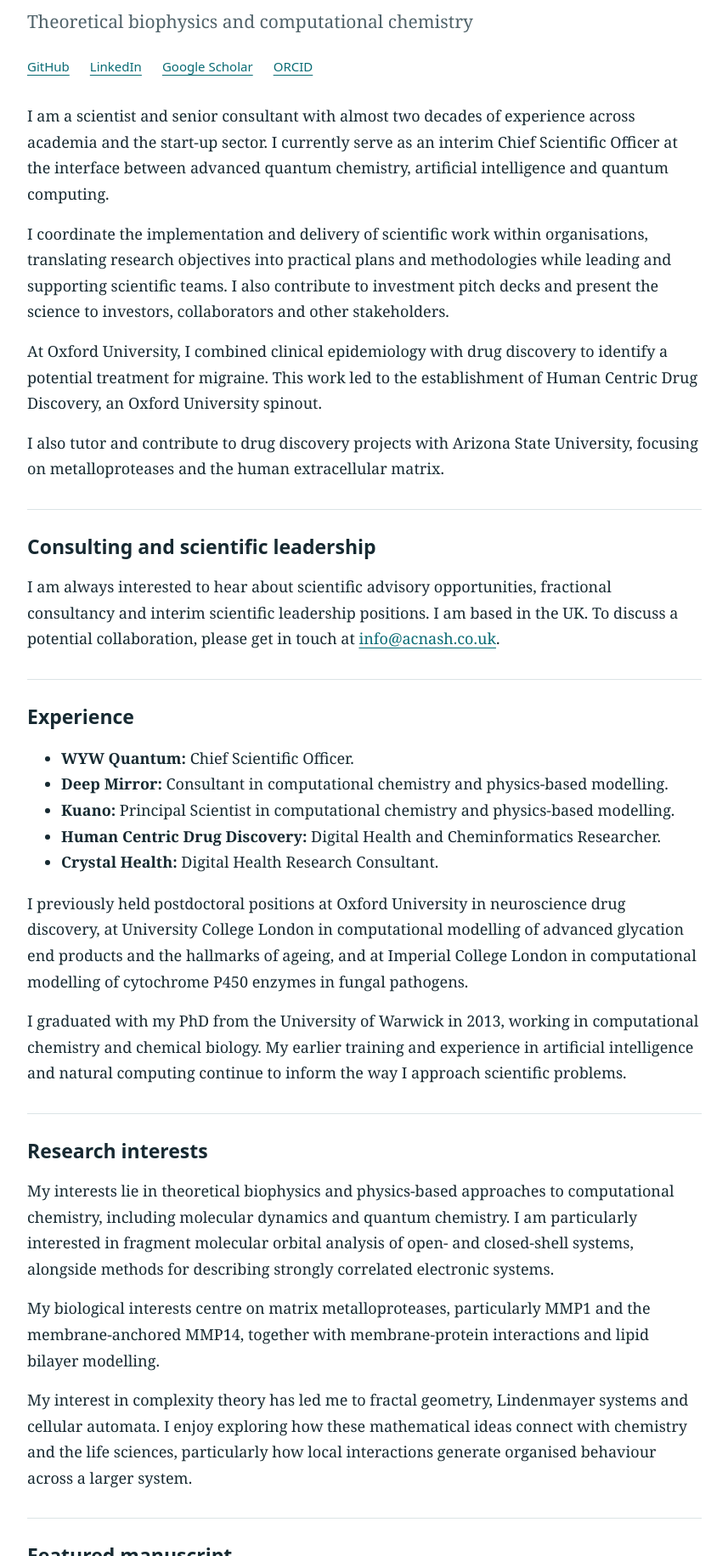
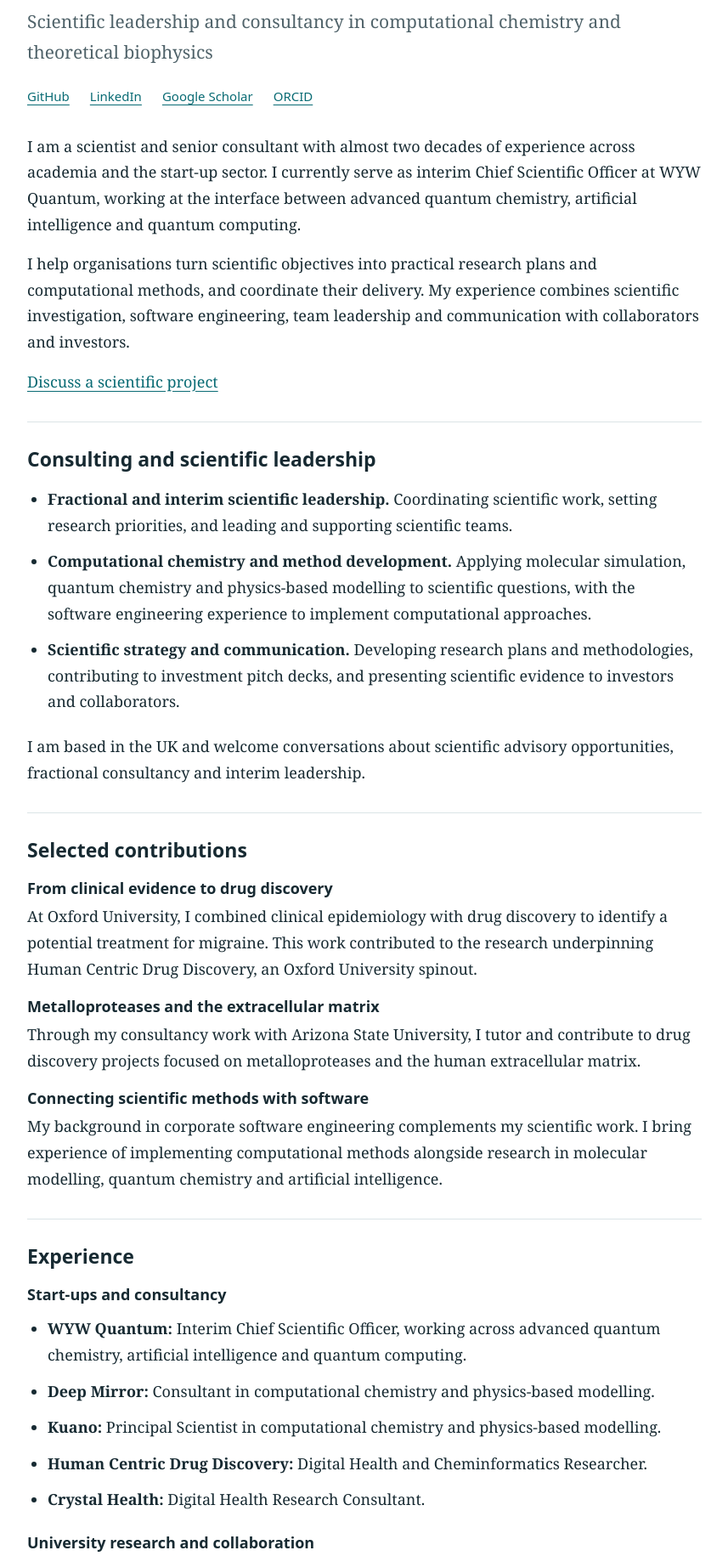
Before and after one commit to acnash/acnash.github.io, a plain HTML site: page index.html in a window 1280 px wide. Shown: the part 183-2014 px from the top of the page at 85% size, without its empty margins (211-1068 px from the left). Drawn offline with Linux system fonts and the light colour scheme.

Commit message:
Clarify scientific leadership and consulting experience on homepage

```diff
--- a/index.html
+++ b/index.html
@@ -4,8 +4,8 @@
   <meta charset="utf-8">
   <meta name="google-site-verification" content="pUQUqC7unUI2fWtByzZLzYiBhMAr6poU5VL-ZXD7ToI">
   <meta name="viewport" content="width=device-width, initial-scale=1">
-  <title>Dr Anthony Nash | Theoretical biophysics and computational chemistry</title>
-  <meta name="description" content="Research, manuscripts and projects by Dr Anthony Nash: theoretical biophysics, computational chemistry, molecular dynamics, quantum chemistry and complex systems.">
+  <title>Dr Anthony Nash | Scientific leadership and computational chemistry</title>
+  <meta name="description" content="Dr Anthony Nash: scientific consultancy and interim leadership in computational chemistry, quantum chemistry and theoretical biophysics. Research, experience and publications.">
   <link rel="canonical" href="https://acnash.github.io/">
   <style>
     :root { color-scheme: light; --ink: #172a32; --muted: #50636a; --accent: #096b74; --line: #dbe4e6; }
@@ -32,6 +32,8 @@
     ul.projects { padding: 0; margin: 0; list-style: none; }
     .projects li { margin: 0 0 22px; }
     .projects p { margin: 0; }
+    .offer, .roles { padding-left: 24px; margin: 12px 0 22px; }
+    .offer li, .roles li { margin-bottom: 12px; }
     figure { margin: 24px 0; }
     video { display: block; width: 100%; height: auto; background: #071426; border-radius: 4px; }
     figcaption { margin-top: 10px; color: var(--muted); font-size: 15px; line-height: 1.6; }
@@ -44,35 +46,57 @@
   <header>
     <p class="eyebrow">Research and scientific consulting</p>
     <h1>Dr Anthony Nash</h1>
-    <p class="subtitle">Theoretical biophysics and computational chemistry</p>
+    <p class="subtitle">Scientific leadership and consultancy in computational chemistry and theoretical biophysics</p>
     <nav aria-label="Profiles">
       <a href="https://github.com/acnash">GitHub</a>
       <a href="https://www.linkedin.com/in/dr-anthony-nash-7050078/">LinkedIn</a>
       <a href="https://scholar.google.com/citations?user=MZcEEh0AAAAJ&amp;hl=en">Google Scholar</a>
       <a href="https://orcid.org/0000-0001-8212-0302">ORCID</a>
     </nav>
-    <p>I am a scientist and senior consultant with almost two decades of experience across academia and the start-up sector. I currently serve as an interim Chief Scientific Officer at the interface between advanced quantum chemistry, artificial intelligence and quantum computing.</p>
-    <p>I coordinate the implementation and delivery of scientific work within organisations, translating research objectives into practical plans and methodologies while leading and supporting scientific teams. I also contribute to investment pitch decks and present the science to investors, collaborators and other stakeholders.</p>
-    <p>At Oxford University, I combined clinical epidemiology with drug discovery to identify a potential treatment for migraine. This work led to the establishment of Human Centric Drug Discovery, an Oxford University spinout.</p>
-    <p>I also tutor and contribute to drug discovery projects with Arizona State University, focusing on metalloproteases and the human extracellular matrix.</p>
+    <p>I am a scientist and senior consultant with almost two decades of experience across academia and the start-up sector. I currently serve as interim Chief Scientific Officer at WYW Quantum, working at the interface between advanced quantum chemistry, artificial intelligence and quantum computing.</p>
+    <p>I help organisations turn scientific objectives into practical research plans and computational methods, and coordinate their delivery. My experience combines scientific investigation, software engineering, team leadership and communication with collaborators and investors.</p>
+    <p><a href="mailto:info@acnash.co.uk">Discuss a scientific project</a></p>
   </header>
 
   <section aria-labelledby="consulting">
     <h2 id="consulting">Consulting and scientific leadership</h2>
-    <p>I am always interested to hear about scientific advisory opportunities, fractional consultancy and interim scientific leadership positions. I am based in the UK. To discuss a potential collaboration, please get in touch at <a href="mailto:info@acnash.co.uk">info@acnash.co.uk</a>.</p>
+    <ul class="offer">
+      <li><strong>Fractional and interim scientific leadership.</strong> Coordinating scientific work, setting research priorities, and leading and supporting scientific teams.</li>
+      <li><strong>Computational chemistry and method development.</strong> Applying molecular simulation, quantum chemistry and physics-based modelling to scientific questions, with the software engineering experience to implement computational approaches.</li>
+      <li><strong>Scientific strategy and communication.</strong> Developing research plans and methodologies, contributing to investment pitch decks, and presenting scientific evidence to investors and collaborators.</li>
+    </ul>
+    <p>I am based in the UK and welcome conversations about scientific advisory opportunities, fractional consultancy and interim leadership.</p>
+  </section>
+
+  <section aria-labelledby="contributions">
+    <h2 id="contributions">Selected contributions</h2>
+    <h3>From clinical evidence to drug discovery</h3>
+    <p>At Oxford University, I combined clinical epidemiology with drug discovery to identify a potential treatment for migraine. This work contributed to the research underpinning Human Centric Drug Discovery, an Oxford University spinout.</p>
+    <h3>Metalloproteases and the extracellular matrix</h3>
+    <p>Through my consultancy work with Arizona State University, I tutor and contribute to drug discovery projects focused on metalloproteases and the human extracellular matrix.</p>
+    <h3>Connecting scientific methods with software</h3>
+    <p>My background in corporate software engineering complements my scientific work. I bring experience of implementing computational methods alongside research in molecular modelling, quantum chemistry and artificial intelligence.</p>
   </section>
 
   <section aria-labelledby="experience">
     <h2 id="experience">Experience</h2>
-    <ul>
-      <li><strong>WYW Quantum:</strong> Chief Scientific Officer.</li>
+    <h3>Start-ups and consultancy</h3>
+    <ul class="roles">
+      <li><strong>WYW Quantum:</strong> Interim Chief Scientific Officer, working across advanced quantum chemistry, artificial intelligence and quantum computing.</li>
       <li><strong>Deep Mirror:</strong> Consultant in computational chemistry and physics-based modelling.</li>
       <li><strong>Kuano:</strong> Principal Scientist in computational chemistry and physics-based modelling.</li>
       <li><strong>Human Centric Drug Discovery:</strong> Digital Health and Cheminformatics Researcher.</li>
       <li><strong>Crystal Health:</strong> Digital Health Research Consultant.</li>
     </ul>
-    <p>I previously held postdoctoral positions at Oxford University in neuroscience drug discovery, at University College London in computational modelling of advanced glycation end products and the hallmarks of ageing, and at Imperial College London in computational modelling of cytochrome P450 enzymes in fungal pathogens.</p>
-    <p>I graduated with my PhD from the University of Warwick in 2013, working in computational chemistry and chemical biology. My earlier training and experience in artificial intelligence and natural computing continue to inform the way I approach scientific problems.</p>
+    <h3>University research and collaboration</h3>
+    <ul class="roles">
+      <li><strong>Arizona State University:</strong> Consultancy, tutoring and contributions to drug discovery research.</li>
+      <li><strong>Oxford University:</strong> Postdoctoral research in neuroscience drug discovery.</li>
+      <li><strong>University College London:</strong> Postdoctoral computational modelling of advanced glycation end products and the hallmarks of ageing.</li>
+      <li><strong>Imperial College London:</strong> Postdoctoral computational modelling of cytochrome P450 enzymes in fungal pathogens.</li>
+    </ul>
+    <h3>Education and earlier experience</h3>
+    <p>I graduated with my PhD from the University of Warwick in 2013, working in computational chemistry and chemical biology. My earlier training in artificial intelligence and natural computing, together with professional software engineering experience, continues to inform how I approach scientific problems.</p>
   </section>
 
   <section aria-labelledby="research">
@@ -83,7 +107,8 @@
   </section>
 
   <section aria-labelledby="manuscript">
-    <h2 id="manuscript">Featured manuscript</h2>
+    <h2 id="manuscript">Publications</h2>
+    <p>My publication record is available on <a href="https://scholar.google.com/citations?user=MZcEEh0AAAAJ&amp;hl=en">Google Scholar</a>. The featured preprint below presents my recent independent research.</p>
     <div class="publication">
       <h3 class="publication-title"><a href="https://acnash.github.io/Strange-Matter-Engine/">Molecular Space-Time: Emergent Prediction from Local Interactions in an Evolved Graph Cellular Automaton</a></h3>
       <p class="meta">Anthony Nash · 2026 · Preprint</p>
@@ -97,7 +122,8 @@
   </section>
 
   <section aria-labelledby="projects">
-    <h2 id="projects">Selected projects</h2>
+    <h2 id="projects">Independent research</h2>
+    <p>Molecular Space-Time explores how local interactions generate complex dynamics on molecular graphs. It uses a drug discovery dataset as a testbed for an unconventional computational approach.</p>
     <ul class="projects">
       <li><h3><a href="https://github.com/acnash/Strange-Matter-Engine">Strange Matter Engine</a></h3><p>Molecular graph cellular automata, predictive modelling and molecular space-time trajectories.</p></li>
     </ul>
@@ -110,6 +136,10 @@
     </figure>
     <p><a href="https://github.com/acnash?tab=repositories">Browse all public repositories</a></p>
   </section>
+  <section aria-labelledby="contact">
+    <h2 id="contact">Contact</h2>
+    <p>For scientific consultancy, advisory work or interim leadership, please contact <a href="mailto:info@acnash.co.uk">info@acnash.co.uk</a>. I am based in the UK.</p>
+  </section>
   <footer>Anthony Nash · Independent research and scientific consulting</footer>
 </main>
 </body>
```
